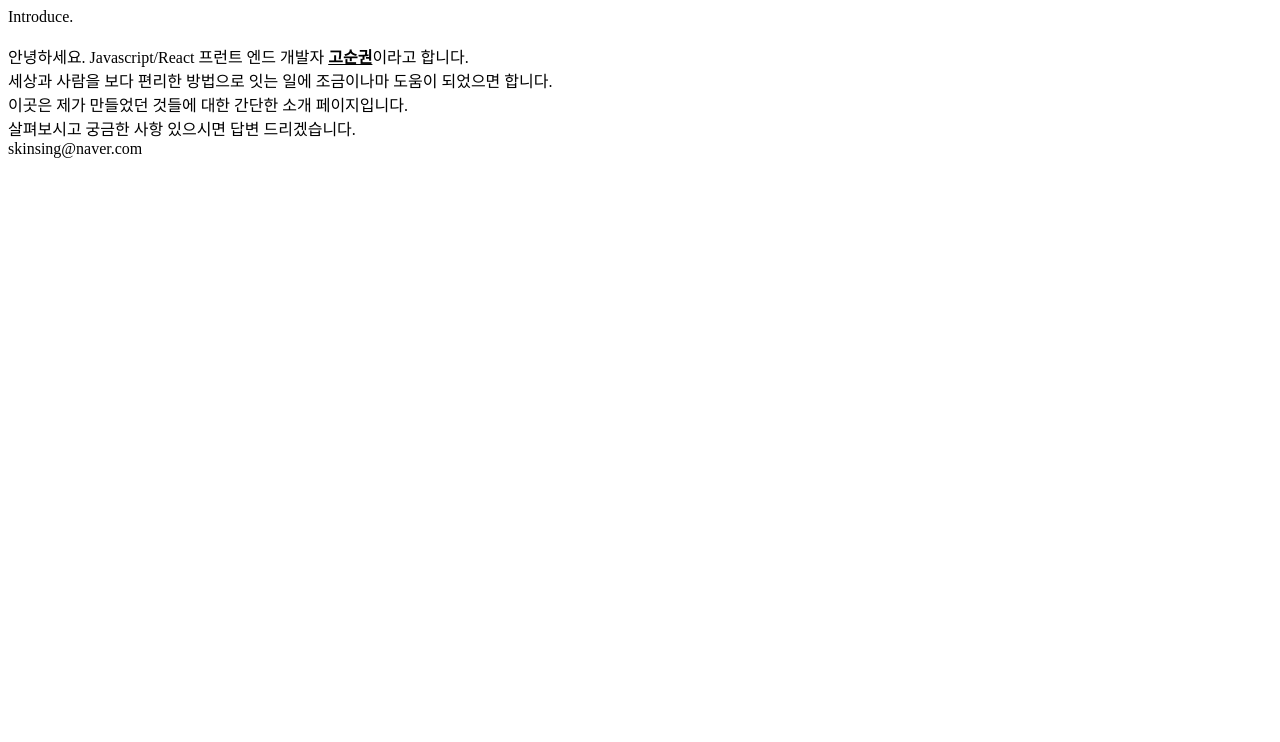
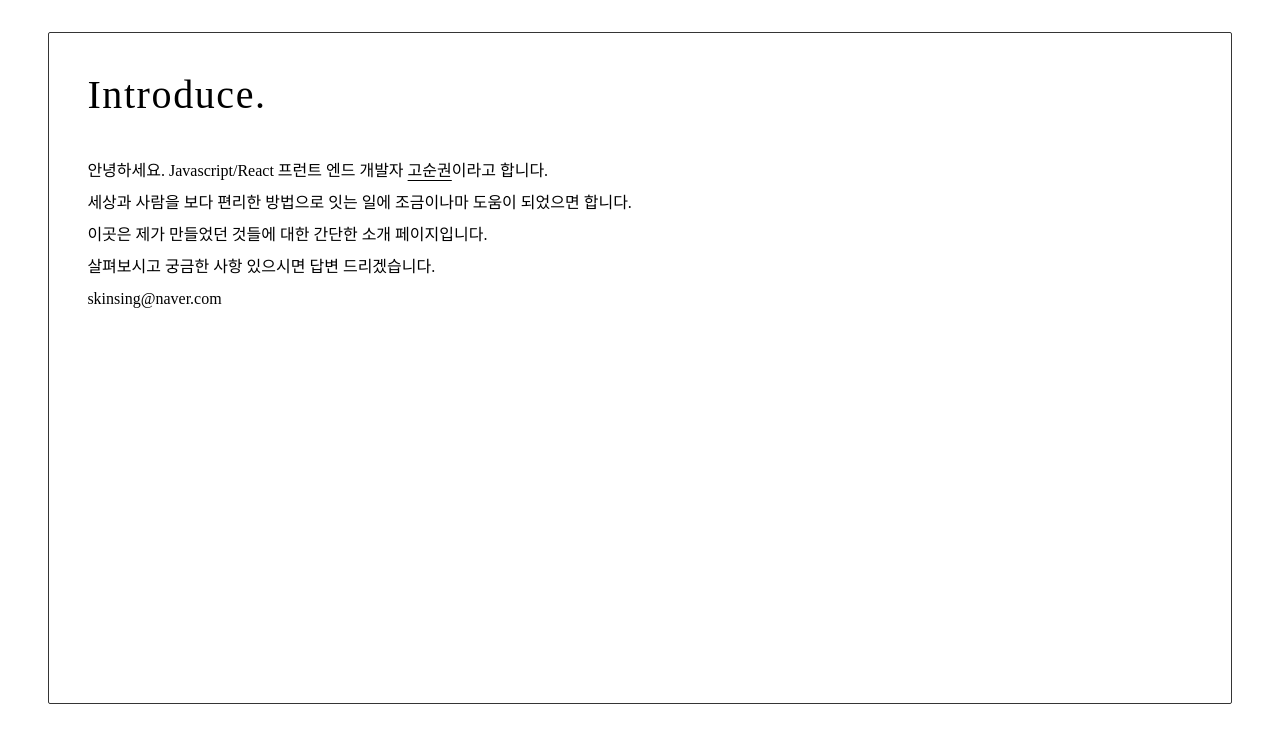
Before and after one commit to Lapto-Vu/landing-0809, a plain HTML site: page index.html in a window 1280 px wide. Drawn offline with Linux system fonts and the light colour scheme; a web font is replaced by a local one.

Commit message:
style root error fixed

```diff
--- a/style/style.css
+++ b/style/style.css
@@ -1,5 +1,5 @@
-@import url("style/reset.css");
-@import url("style/main.css");
+@import url("reset.css");
+@import url("main.css");
 @font-face {
   font-family: "Cafe24SsurroundAir";
   src: url("https://cdn.jsdelivr.net/gh/projectnoonnu/noonfonts_2105_2@1.0/Cafe24SsurroundAir.woff")
```
